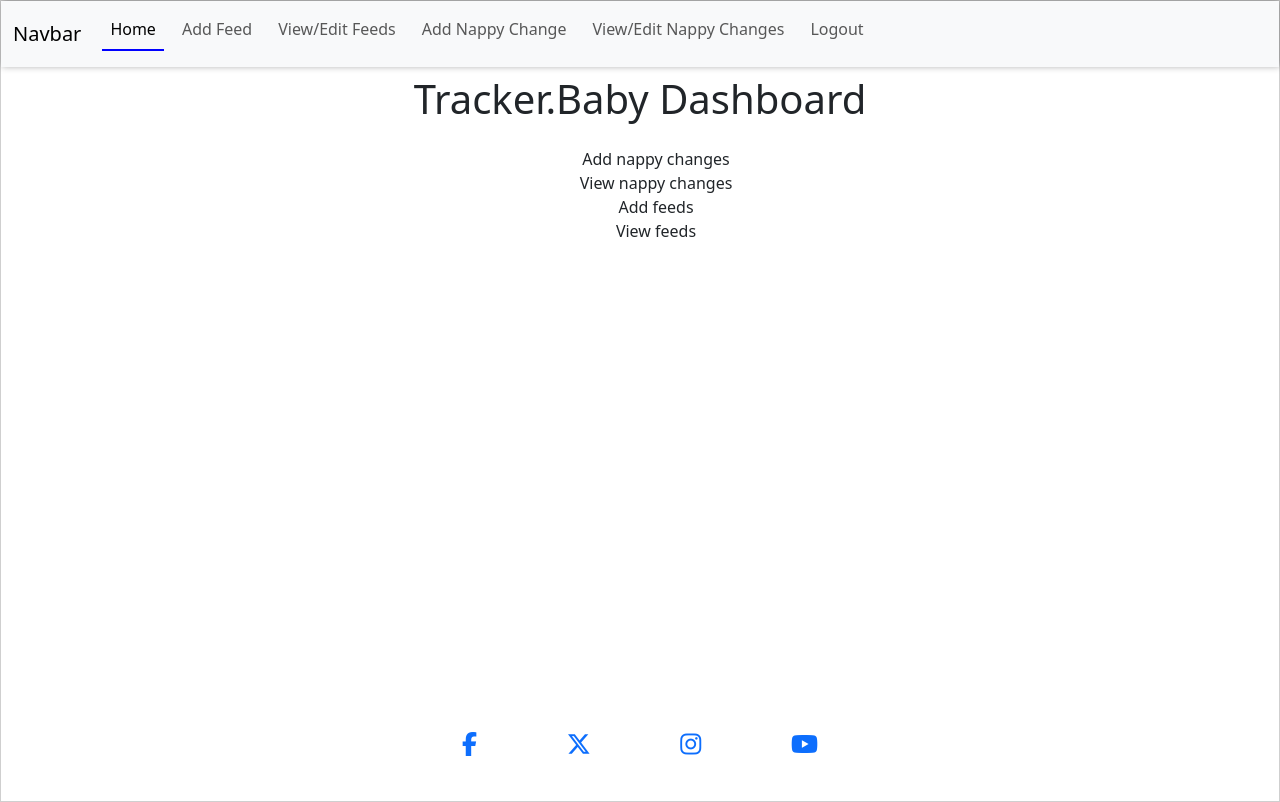
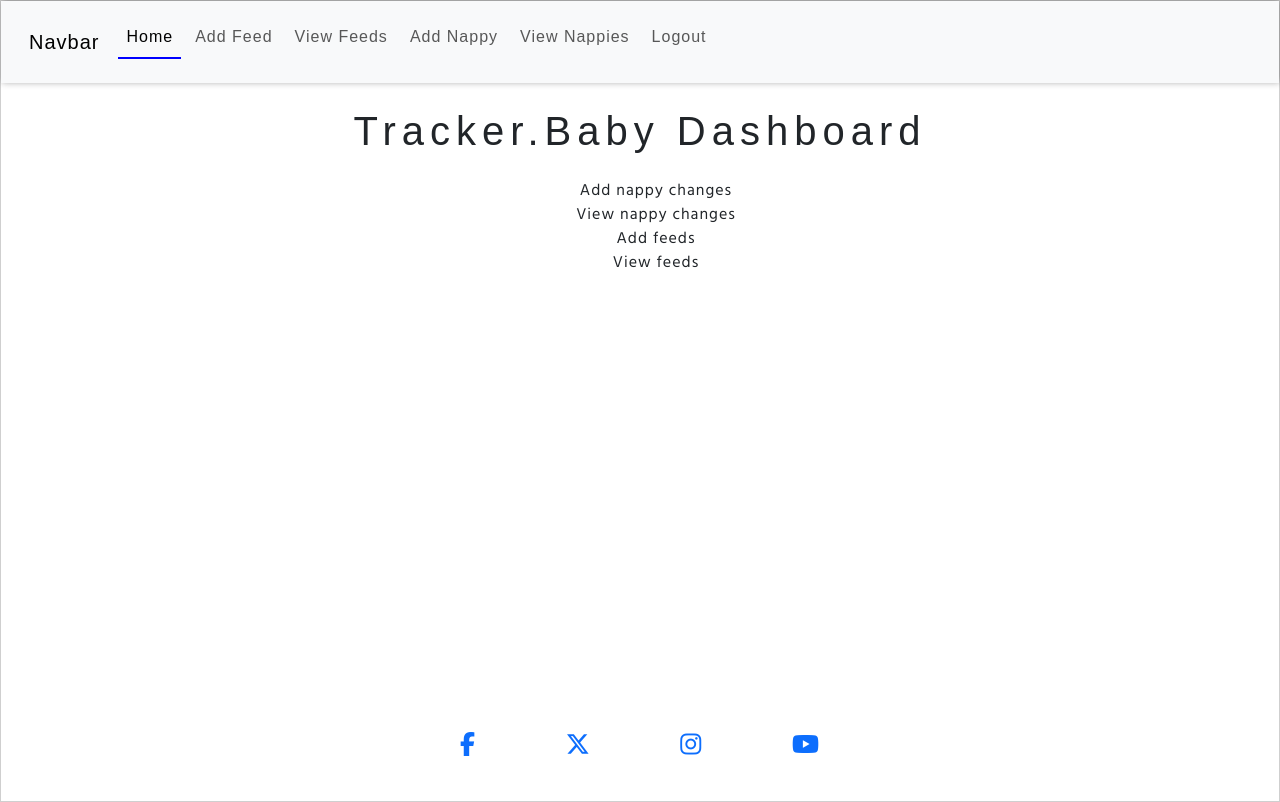
Before and after one commit to sjayawardena/p4-baby-tracker, a Django app: page / in a window 1280 px wide. Run offline with Django 4.2, Linux system fonts and the light colour scheme; a user stored in the database is signed in; some libraries are stand-ins or nearby versions; some web fonts are replaced.

Commit message:
Add fonts to base.css

```diff
--- a/feeds/templates/feeds/add_feed.html
+++ b/feeds/templates/feeds/add_feed.html
@@ -7,7 +7,7 @@
 {%block content %}
 <div class="container">
     <form method="POST" class="p-2 form">
-        <h1 class="text-center p-2 d-block">Add Feed</h1>
+        <h1 class="text-center p-2 d-block page-title">Add Feed</h1>
         <div class="feed-list-img text-center">
             <img src="{% static 'images/baby-milk-bottle.webp' %}" alt="Baby milk bottle clipart"
                 class="bottle-feed-pic">
--- a/feeds/templates/feeds/edit_feed.html
+++ b/feeds/templates/feeds/edit_feed.html
@@ -5,7 +5,7 @@
 {%block content %}
 <div class="container">
     <form method="POST" class="p-2 form">
-        <h1 class="text-center">Edit Feed</h1>
+        <h1 class="text-center page-title">Edit Feed</h1>
         {% csrf_token %}
         {{ form|crispy }}
         <div class="text-center">
--- a/feeds/templates/feeds/feed_confirm_delete.html
+++ b/feeds/templates/feeds/feed_confirm_delete.html
@@ -4,7 +4,7 @@
 
 {% block content %}
 <div class="container">
-    <h1 class="text-center mt-2">Confirm Deletion</h1>
+    <h1 class="text-center mt-2 page-title">Confirm Deletion</h1>
     <div class="d-flex justify-content-center pt-3">
         <form method="post" class="text-center">
             {% csrf_token %}
--- a/feeds/templates/feeds/feed_detail.html
+++ b/feeds/templates/feeds/feed_detail.html
@@ -11,7 +11,7 @@
             <img src="" alt="" class="detail-view-pic">
         </div>
         <div class="detail-view-detail">
-            <h1 class="detail-view-title text-center p-2 d-block">{{feed.feed_type|title}} feed</h1>
+            <h1 class="detail-view-title text-center p-2 d-block page-title">{{feed.feed_type|title}} feed</h1>
             <div class="feed-img">
                 {% if feed.feed_type == "breast" %}
                 <img src="{% static 'images/breast-feeding.webp' %}" alt="Breast feed clipart"
--- a/feeds/templates/feeds/feeds_list.html
+++ b/feeds/templates/feeds/feeds_list.html
@@ -5,7 +5,7 @@
 {% block title %}Feeds{% endblock %}
 
 {% block content %}
-<h1 class="text-center p-2 d-block">
+<h1 class="text-center p-2 d-block page-title">
   Recent Feeds
 </h1>
 <div class="feed-list-img text-center">
--- a/home/templates/home/index.html
+++ b/home/templates/home/index.html
@@ -5,7 +5,7 @@
 {% block content %}
 <div class="container">
     {% if request.user.is_authenticated %}
-    <h1 class="text-center mt-2">Tracker.Baby Dashboard</h1>
+    <h1 class="text-center mt-2 page-title">Tracker.Baby Dashboard</h1>
     <div class="d-flex justify-content-center text-center pt-3">
         <ul>
             <li class="home-page-text">Add nappy changes</li>
--- a/nappy_changes/templates/nappy_changes/add_nappy_change.html
+++ b/nappy_changes/templates/nappy_changes/add_nappy_change.html
@@ -7,7 +7,7 @@
 {%block content %}
 <div class="container">
     <form method="POST" class="p-2 form">
-        <h1 class="text-center">Add Nappy Change</h1>
+        <h1 class="text-center page-title">Add Nappy Change</h1>
         <div class="nappy-change-list-img text-center">
             <img src="{% static 'images/nappy-change-img-2.webp/' %}" alt="Nappy change clipart"
                 class="list-view-pic-nappy">
--- a/nappy_changes/templates/nappy_changes/edit_nappy_change.html
+++ b/nappy_changes/templates/nappy_changes/edit_nappy_change.html
@@ -5,7 +5,7 @@
 {%block content %}
 <div class="container">
     <form method="POST" class="p-2 form">
-        <h1 class="text-center">Edit Nappy Change</h1>
+        <h1 class="text-center page-title">Edit Nappy Change</h1>
         {% csrf_token %}
         {{ form|crispy }}
         <div class="text-center">
--- a/nappy_changes/templates/nappy_changes/nappy_change_confirm_delete.html
+++ b/nappy_changes/templates/nappy_changes/nappy_change_confirm_delete.html
@@ -4,7 +4,7 @@
 
 {% block content %}
 <div class="container">
-    <h1 class="text-center mt-2">Confirm Deletion</h1>
+    <h1 class="text-center mt-2 page-title">Confirm Deletion</h1>
     <div class="d-flex justify-content-center pt-3">
         <form method="post" class="text-center">
             {% csrf_token %}
--- a/nappy_changes/templates/nappy_changes/nappy_change_detail.html
+++ b/nappy_changes/templates/nappy_changes/nappy_change_detail.html
@@ -8,7 +8,7 @@
 <div class="container">
     <div class="detail-view-info mt-3 p-1">
         <div class="detail-view-detail">
-            <h1 class="detail-view-title text-center">{{nappy_change.nappy_contents|title}} nappy</h1>
+            <h1 class="detail-view-title text-center page-title">{{nappy_change.nappy_contents|title}} nappy</h1>
             <div class="nappy-change-img">
                 <img src="{% static 'images/nappy-change-img.webp/' %}" alt="Nappy change clipart"
                     class="detail-view-pic-nappy">
--- a/nappy_changes/templates/nappy_changes/nappy_changes_list.html
+++ b/nappy_changes/templates/nappy_changes/nappy_changes_list.html
@@ -5,7 +5,7 @@
 {% block title %}Nappy Changes{% endblock %}
 
 {% block content %}
-<h1 class="text-center p-2 d-block">
+<h1 class="text-center p-2 d-block page-title">
   Recent Nappy Changes
 </h1>
 <div class="nappy-change-list-img text-center">
--- a/static/css/base.css
+++ b/static/css/base.css
@@ -23,29 +23,54 @@ body {
     display: flex;
     flex-direction: column;
     min-height: 100vh;
-    /* ++ADD FONT FAMILY++ */
+    font-family: var(--main-font);
+    letter-spacing: 1px;
 }
 
 main {
     flex: 1 0 auto;
+    padding: 1rem;
     /* ++ADD BACKGROUND-COLOR++ */
 }
 
-
+/* Page titles */
+.page-title {
+    font-family: var(--title);
+    letter-spacing: 6px;
+}
 
 h1, h2, h3, h4, h5, h6 {
     /* ++ADD FONT FAMILY++ */
 }
 
 /* Header/Navbar */
+
+header {
+    font-family: var(--title);
+    letter-spacing: 1px;
+    font-size: 100%;
+}
+
 .nav-item {
-    margin-left: 5px;
-    margin-right: 5px;
+    margin-left: 3px;
+    margin-right: 3px;
+    text-align: center;
 }
 
 .navbar {
     /* ++ADD BACKGROUND COLOR ROOT VARIABLE++ */
     box-shadow: var(--small-box-shadow);
+    padding: 1rem;
+}
+
+.navbar-container {
+    max-width: 100%;
+    overflow: hidden;
+}
+
+.navbar-nav {
+    display: flex;
+    flex-shrink: 1;
 }
 
 a.nav-link {
@@ -101,7 +126,7 @@ a.nav-link {
     margin: 2rem;
 }
 
-/* Detail view */
+/* Detail s */
 
 .detail-view-info {
     display: flex;
@@ -137,9 +162,7 @@ a.nav-link {
 }
 
 .detail-view-pic-breast-feed {
-    width: 25%;
-    margin-top: 0.25rem;
-    margin-bottom: 1rem;
+    width: 20%;
 }
 
 /* Footer */
--- a/static/js/add_feed.js
+++ b/static/js/add_feed.js
@@ -3,6 +3,8 @@
 const dropdown = document.querySelector("#id_feed_type"); //variable for dropdown feedtype selector
 const breast = document.querySelector("#div_id_breast_feed_time_minutes"); //variable for breast feed duration input
 const formula = document.querySelector("#div_id_formula_amount_ml"); //variable for formula feed amount input
+
+/** Event listener to change feed amount input based on selection of breast or formula feed */
 
 dropdown.addEventListener("change", event => {
   if (event.target.value === 'breast') {
--- a/templates/includes/header.html
+++ b/templates/includes/header.html
@@ -3,7 +3,7 @@
 <header>
   {% with request.resolver_match.url_name as url_name %}
     <nav class="navbar navbar-expand-sm bg-body-tertiary">
-        <div class="container-fluid">
+        <div class="container-fluid navbar-container">
             <!-- Logo ++FILL OUT THIS BIT++ -->
           <a class="navbar-brand" href="#">Navbar</a>
           <button class="navbar-toggler" type="button" data-bs-toggle="collapse" data-bs-target="#navbarNav" aria-controls="navbarNav" aria-expanded="false" aria-label="Toggle navigation">
@@ -19,13 +19,13 @@
                 <a class="nav-link {% if url_name == 'add_feed' %}active{% endif %}" href="{% url 'add_feed' %}">Add Feed</a>
               </li>
               <li class="nav-item">
-                <a class="nav-link {% if url_name == 'feeds_list' %}active{% endif %}" href="{% url 'feeds_list' %}">View/Edit Feeds</a>
+                <a class="nav-link {% if url_name == 'feeds_list' %}active{% endif %}" href="{% url 'feeds_list' %}">View Feeds</a>
               </li>
               <li class="nav-item">
-                <a class="nav-link {% if url_name == 'add_nappy_change' %}active{% endif %}" href="{% url 'add_nappy_change' %}">Add Nappy Change</a>
+                <a class="nav-link {% if url_name == 'add_nappy_change' %}active{% endif %}" href="{% url 'add_nappy_change' %}">Add Nappy</a>
               </li>
               <li class="nav-item">
-                <a class="nav-link {% if url_name == 'nappy_changes_list' %}active{% endif %}" href="{% url 'nappy_changes_list' %}">View/Edit Nappy Changes</a>
+                <a class="nav-link {% if url_name == 'nappy_changes_list' %}active{% endif %}" href="{% url 'nappy_changes_list' %}">View Nappies</a>
               </li>
               {% if request.user.is_authenticated %}
               <li class="nav-item">
```
